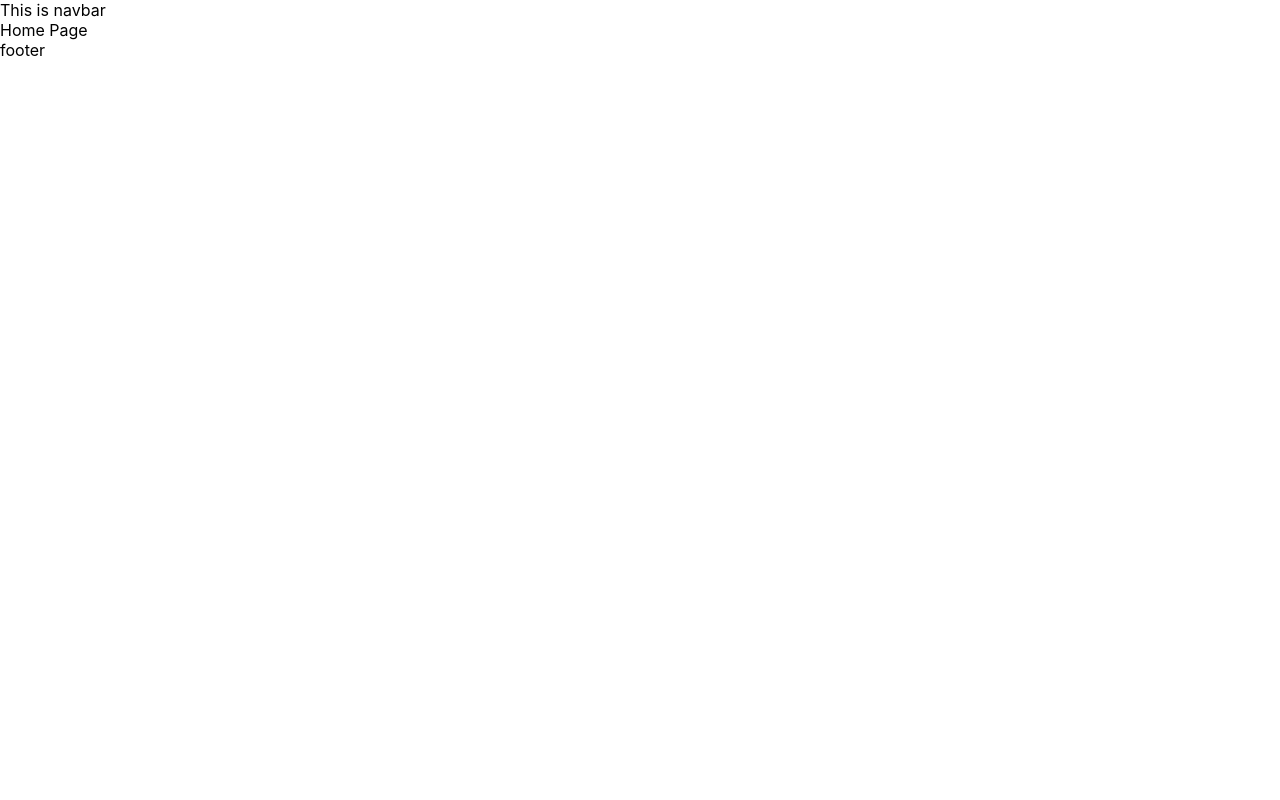
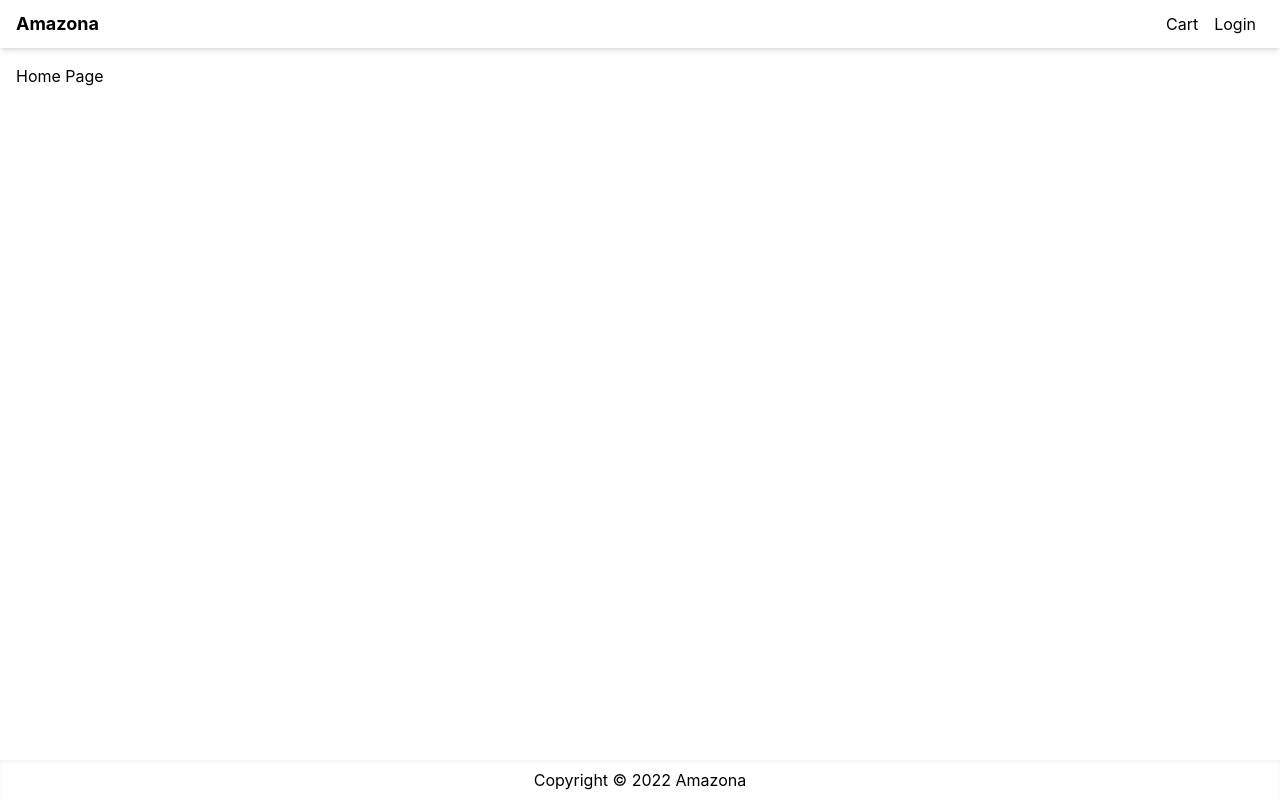
Before and after one commit to LWJ-11/amazona, a Next.js app: page / in a window 1280 px wide. Built offline with nearby package versions, Linux system fonts and the light colour scheme.

Commit message:
complete navbar

```diff
--- a/components/Layout.js
+++ b/components/Layout.js
@@ -1,4 +1,5 @@
 import Head from "next/head"
+import Link from "next/link"
 
 export default function Layout({title, children}){
     return(
@@ -8,14 +9,24 @@ export default function Layout({title, children}){
                 <meta name="description" content="Generated by create next app" />
                 <link rel="icon" href="/favicon.ico" />
             </Head>
-            <div>
+            <div className='flex min-h-screen flex-col justify-between'>
                 <header>
-                    <nav>
-                        This is navbar
+                    <nav className="flex h-12 justify-between shadow-md items-center px-4">
+                        <Link href='/' legacyBehavior>
+                            <a className="text-lg font-bold">Amazona</a>
+                        </Link>
+                        <div>
+                            <Link href='/cart' legacyBehavior>
+                                <a className="p-2">Cart</a>
+                            </Link>
+                            <Link href='/login' legacyBehavior>
+                                <a className="p-2">Login</a>
+                            </Link>
+                        </div>
                     </nav>
                 </header>
-                <main>{children}</main>
-                <footer>footer</footer>
+                <main className="container m-auto mt-4 px-4">{children}</main>
+                <footer className="flex h-10 justify-center items-center shadow-inner">Copyright © 2022 Amazona</footer>
 
             </div>
         </>
--- a/package.json
+++ b/package.json
@@ -14,7 +14,10 @@
     "react-dom": "18.2.0"
   },
   "devDependencies": {
+    "autoprefixer": "^10.4.12",
     "eslint": "8.26.0",
-    "eslint-config-next": "13.0.0"
+    "eslint-config-next": "13.0.0",
+    "postcss": "^8.4.18",
+    "tailwindcss": "^3.2.1"
   }
 }
--- a/pages/index.js
+++ b/pages/index.js
@@ -3,6 +3,6 @@ import Layout from '../components/Layout'
 
 export default function Home() {
   return (
-    <Layout>Home Page</Layout>
+    <Layout title="Home Page">Home Page</Layout>
   )
 }
--- /dev/null
+++ b/postcss.config.js
@@ -0,0 +1,6 @@
+module.exports = {
+  plugins: {
+    tailwindcss: {},
+    autoprefixer: {},
+  },
+}
--- a/styles/globals.css
+++ b/styles/globals.css
@@ -1,3 +1,7 @@
+@tailwind base;
+@tailwind components;
+@tailwind utilities;
+
 html,
 body {
   padding: 0;
--- /dev/null
+++ b/tailwind.config.js
@@ -0,0 +1,11 @@
+/** @type {import('tailwindcss').Config} */
+module.exports = {
+  content: [
+    "./pages/**/*.{js,ts,jsx,tsx}",
+    "./components/**/*.{js,ts,jsx,tsx}"
+  ],
+  theme: {
+    extend: {},
+  },
+  plugins: [],
+}
```
Also changed, not shown: utils/data.js (added, +61 -0 lines), .eslintrc.json, 1 other file (tests, documents, lock files or other folders).
